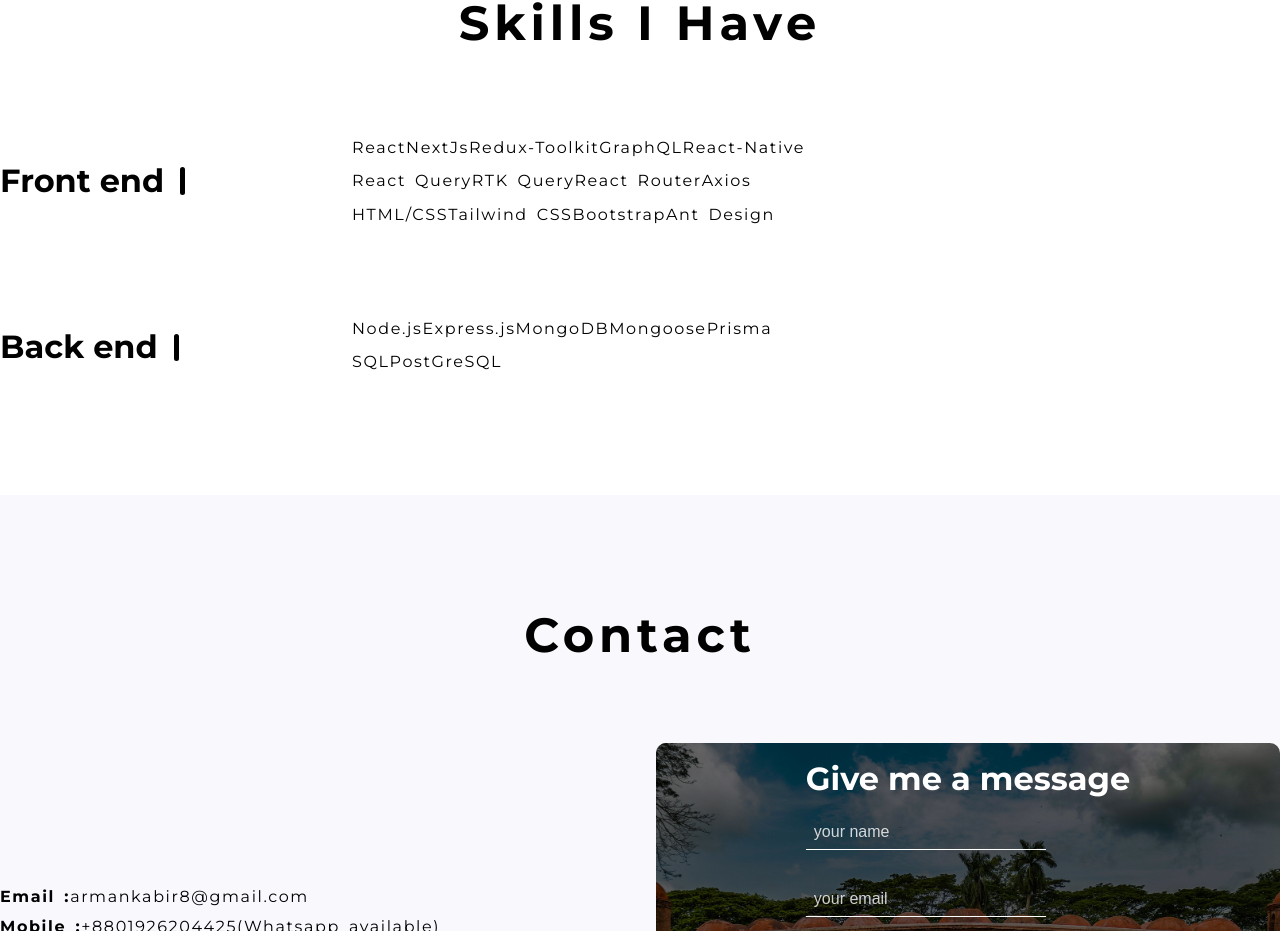
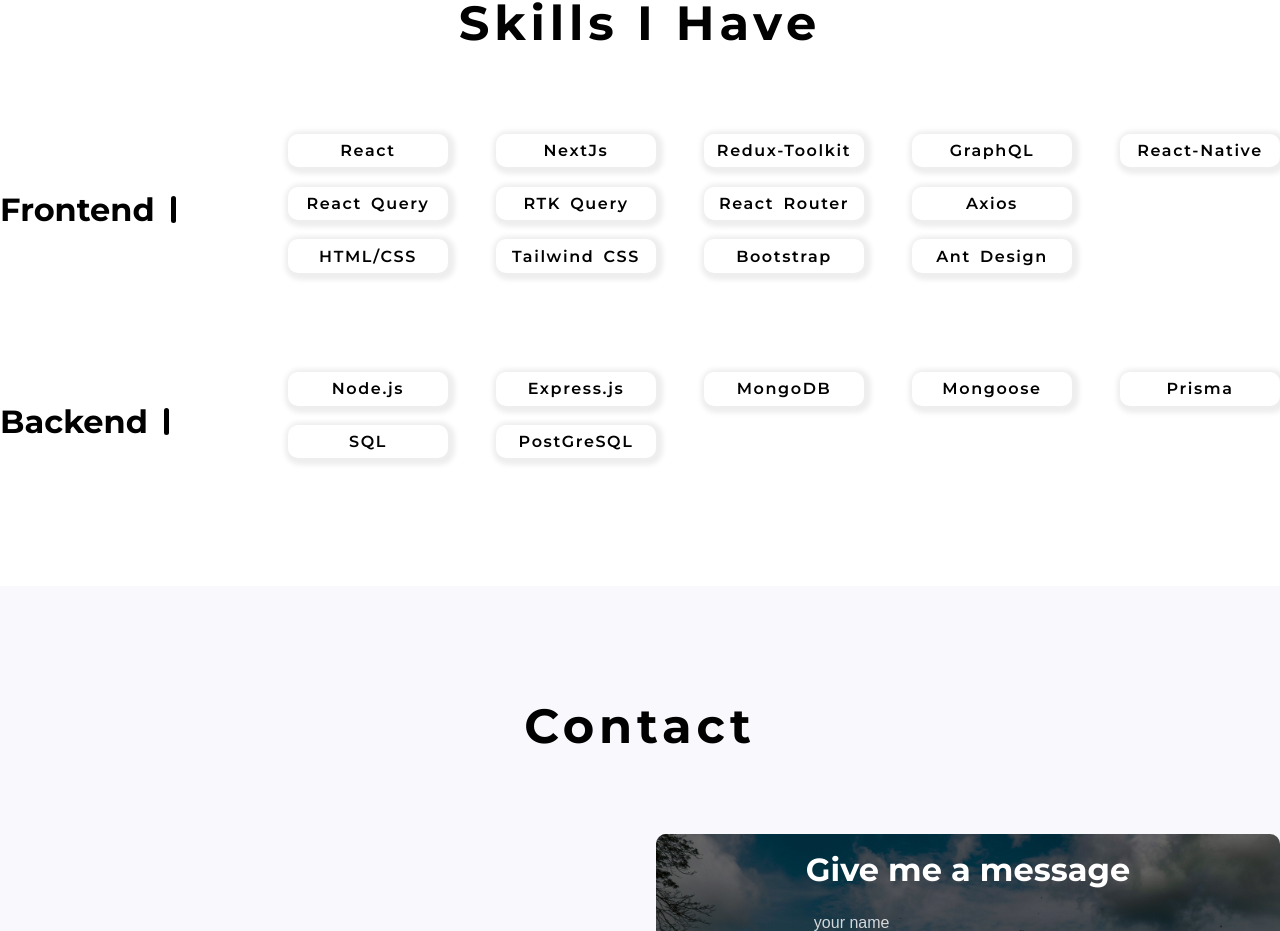
Before and after one commit to Arman-Kabir/portfolio, a React (Vite) app: page / in a window 1280 px wide. Shown: the part 1715-2646 px from the top of the page. Built offline with nearby package versions, Linux system fonts and the light colour scheme.

Commit message:
skills css shadow and styling added

```diff
--- a/src/components/Skills/Skills.css
+++ b/src/components/Skills/Skills.css
@@ -8,7 +8,7 @@
 .front_end,
 .back_end {
   display: flex;
-  gap:10rem;
+  gap: 7rem;
   /* justify-content: space-between; */
   /* gap:5rem; */
 }
@@ -32,8 +32,34 @@
   flex-direction: column;
   /* width:40rem; */
 }
+
+.first_row > p,
+.second_row > p,
+.third_row > p {
+  display: flex;
+  justify-content: center;
+  align-items: center;
+  font-weight: 600;
+  padding: .2rem 0;
+  width:10rem;
+  margin-bottom: 1rem;
+  border-radius: 10px;
+  /* border: 1px solid #000; */
+  box-shadow: 2px 2px 5px 5px #eee;
+}
+.first_row > p:hover,
+.second_row > p:hover,
+.third_row > p:hover {
+  font-size: 1.2rem;
+  /* border: 1px solid #000; */
+  box-shadow: 2px 2px 10px 10px #eee;
+  transition: .3s ease-in-out;
+}
+
 .first_row,
 .second_row,
 .third_row {
   display: flex;
+  gap: 3rem;
+  /* flex-wrap: wrap; */
 }
--- a/src/components/Skills/Skills.tsx
+++ b/src/components/Skills/Skills.tsx
@@ -12,7 +12,7 @@
                 <div className='front_end'>
 
                     <div className='stack_name'>
-                        <h2>Front end</h2>
+                        <h2>Frontend</h2>
                         <div className='box2' />
                     </div>
 
@@ -42,7 +42,7 @@
                 <div className='back_end'>
 
                     <div className='stack_name'>
-                        <h2>Back end</h2>
+                        <h2>Backend</h2>
                         <div className='box2' />
                     </div>
 
```
